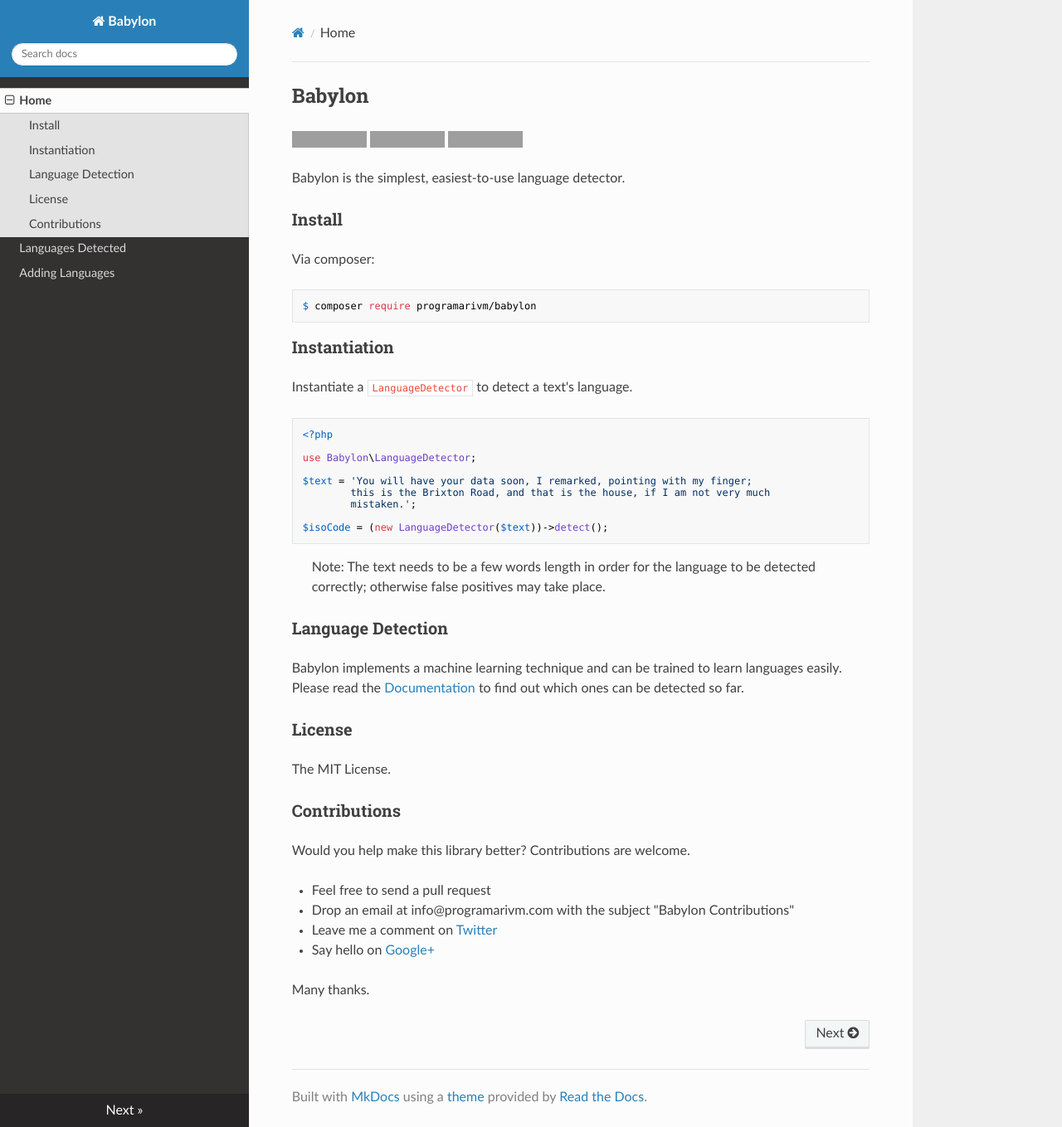
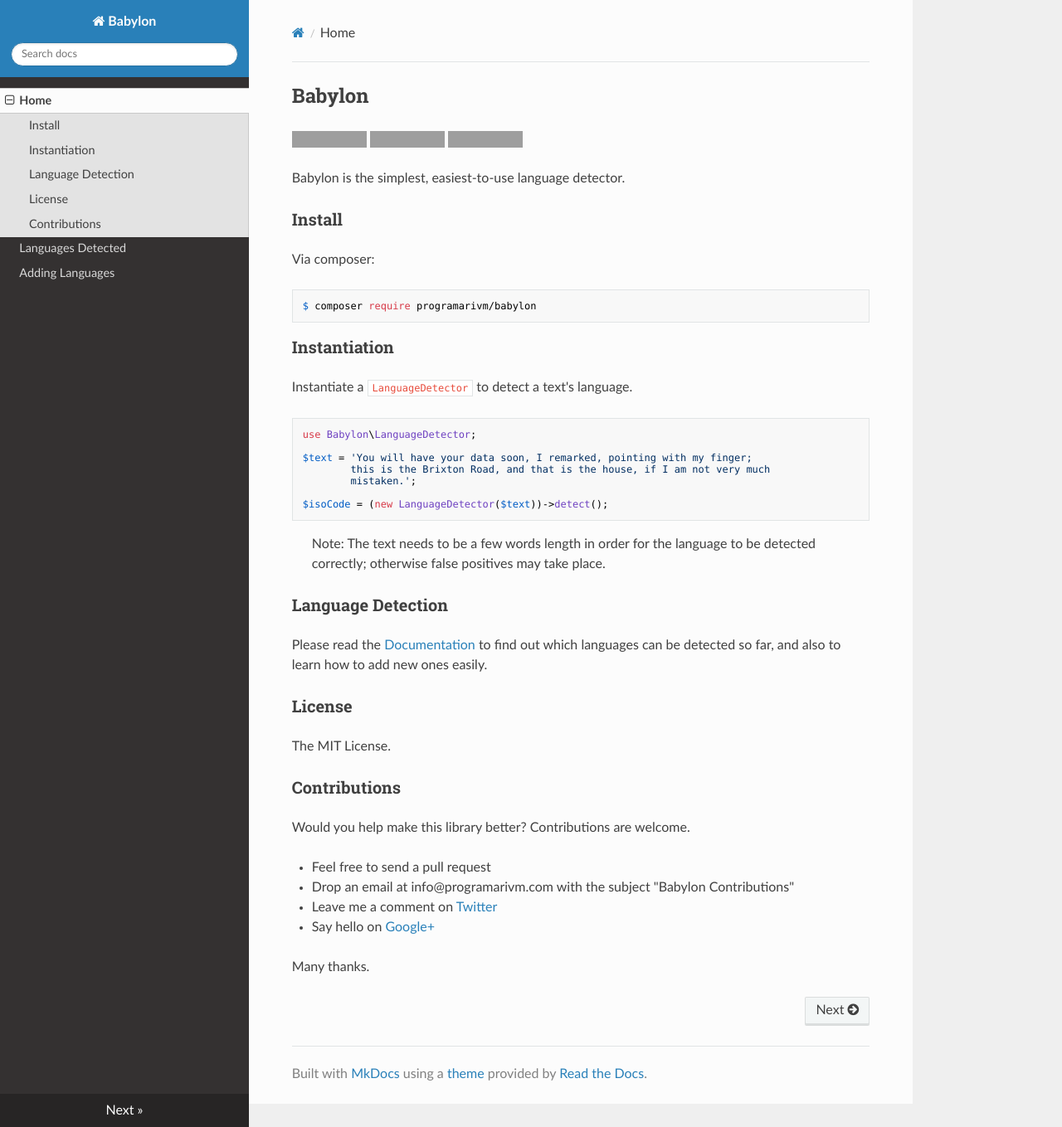
Before and after one commit to programarivm/babylon, an MkDocs documentation site: the page built from docs/index.md, in a window 1280 px wide and 1359 px high. Shown: the whole window at 83% size. Built offline with MkDocs 1.6.1, drawn with Linux system fonts in a browser that asks for light colours; nearby versions of some CDN libraries; old or Windows-style settings are respelled for this version of MkDocs; grey boxes are pictures that could not be loaded.

Commit message:
docs cleanup

````diff
--- a/docs/index.md
+++ b/docs/index.md
@@ -17,8 +17,6 @@ Via composer:
 Instantiate a `LanguageDetector` to detect a text's language.
 
 ```php
-<?php
-
 use Babylon\LanguageDetector;
 
 $text = 'You will have your data soon, I remarked, pointing with my finger;
@@ -32,7 +30,7 @@ $isoCode = (new LanguageDetector($text))->detect();
 
 ### Language Detection
 
-Babylon implements a machine learning technique and can be trained to learn languages easily. Please read the [Documentation](https://babylon.readthedocs.io/en/latest/) to find out which ones can be detected so far.
+Please read the [Documentation](https://babylon.readthedocs.io/en/latest/) to find out which languages can be detected so far, and also to learn how to add new ones easily.
 
 ### License
 
````
Also changed, not shown: README.md (+0 -2 lines).
